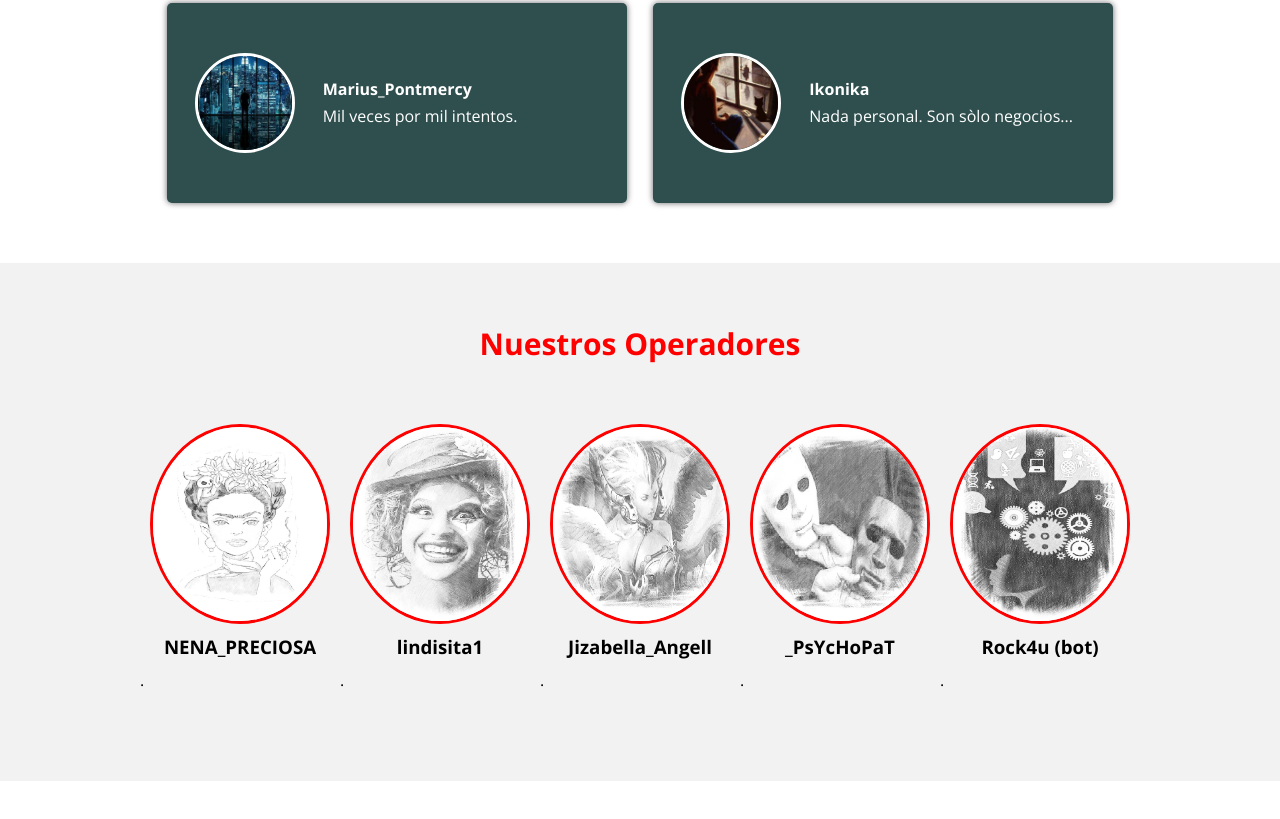
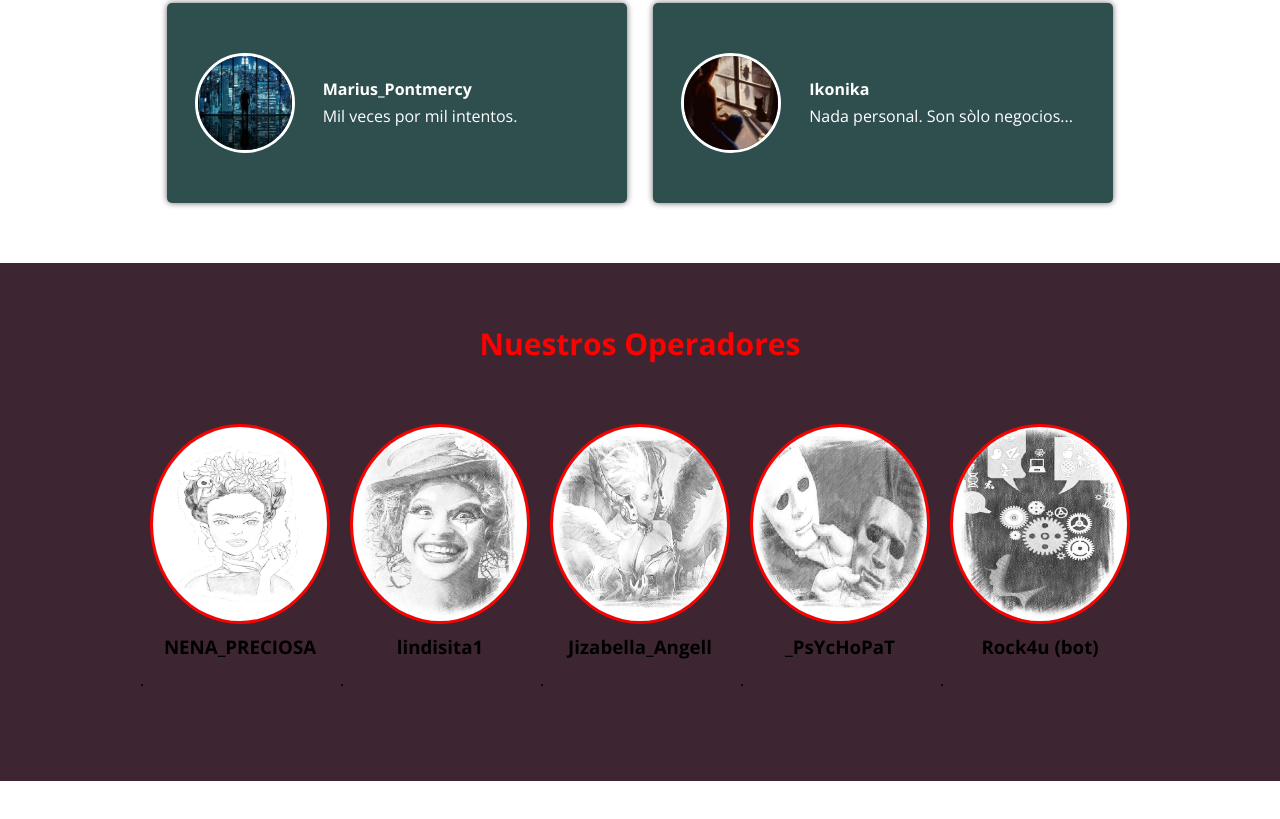
Before and after one commit to TALERO/PERUIRC, a plain HTML site: page index.html in a window 1280 px wide. Shown: the part 2322-3141 px from the top of the page. Drawn offline with nearby package versions, Linux system fonts and the light colour scheme; grey boxes are pictures that could not be loaded.

Commit message:
Update estilo.css

```diff
--- a/estilo.css
+++ b/estilo.css
@@ -235,7 +235,7 @@ main .sobre-nosotros{
 /*  Our team */
 
 .about-services{
-    background: #f2f2f2;
+    background: #3D2631;
     padding-bottom: 30px;
 }
 
```
